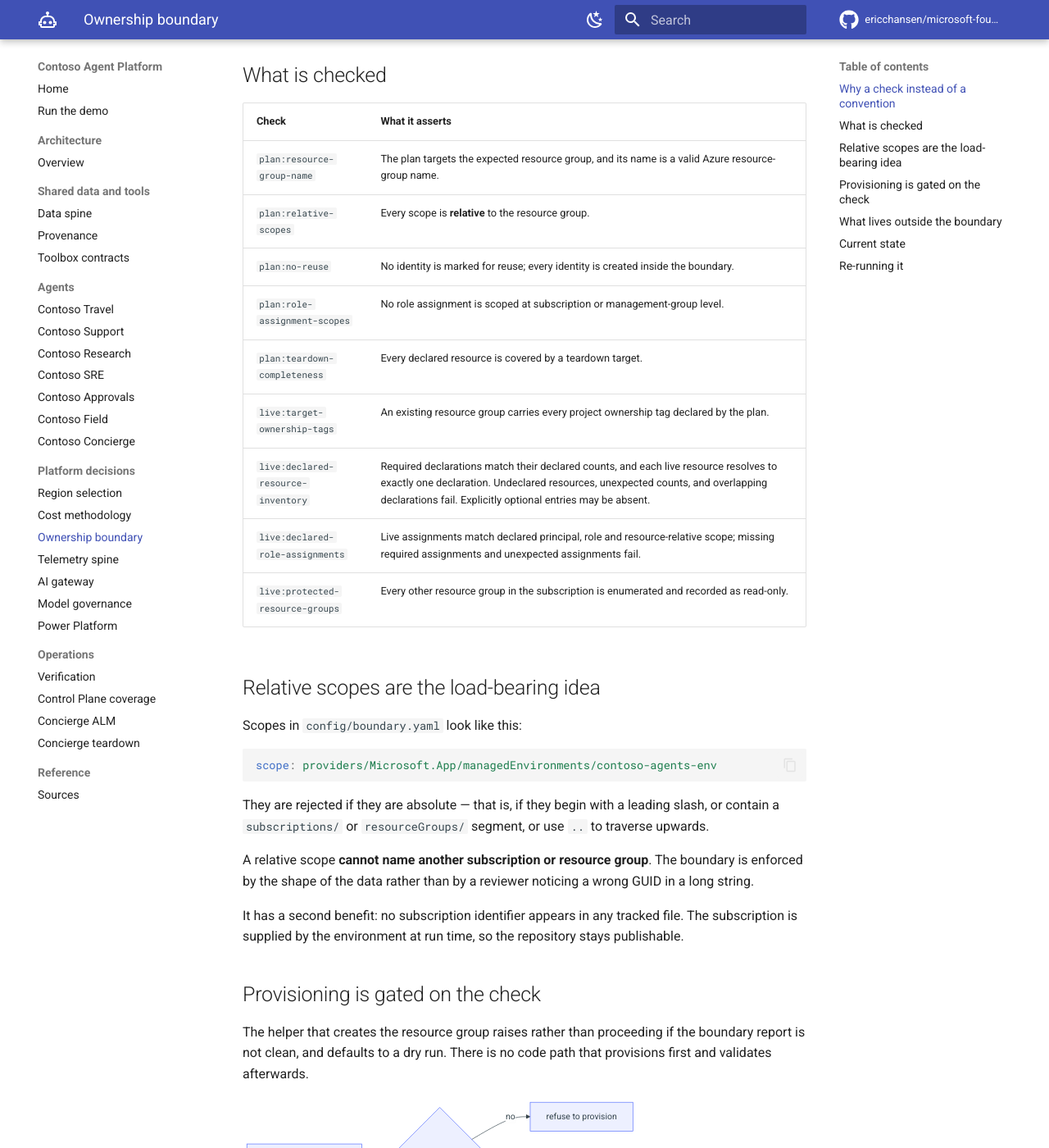
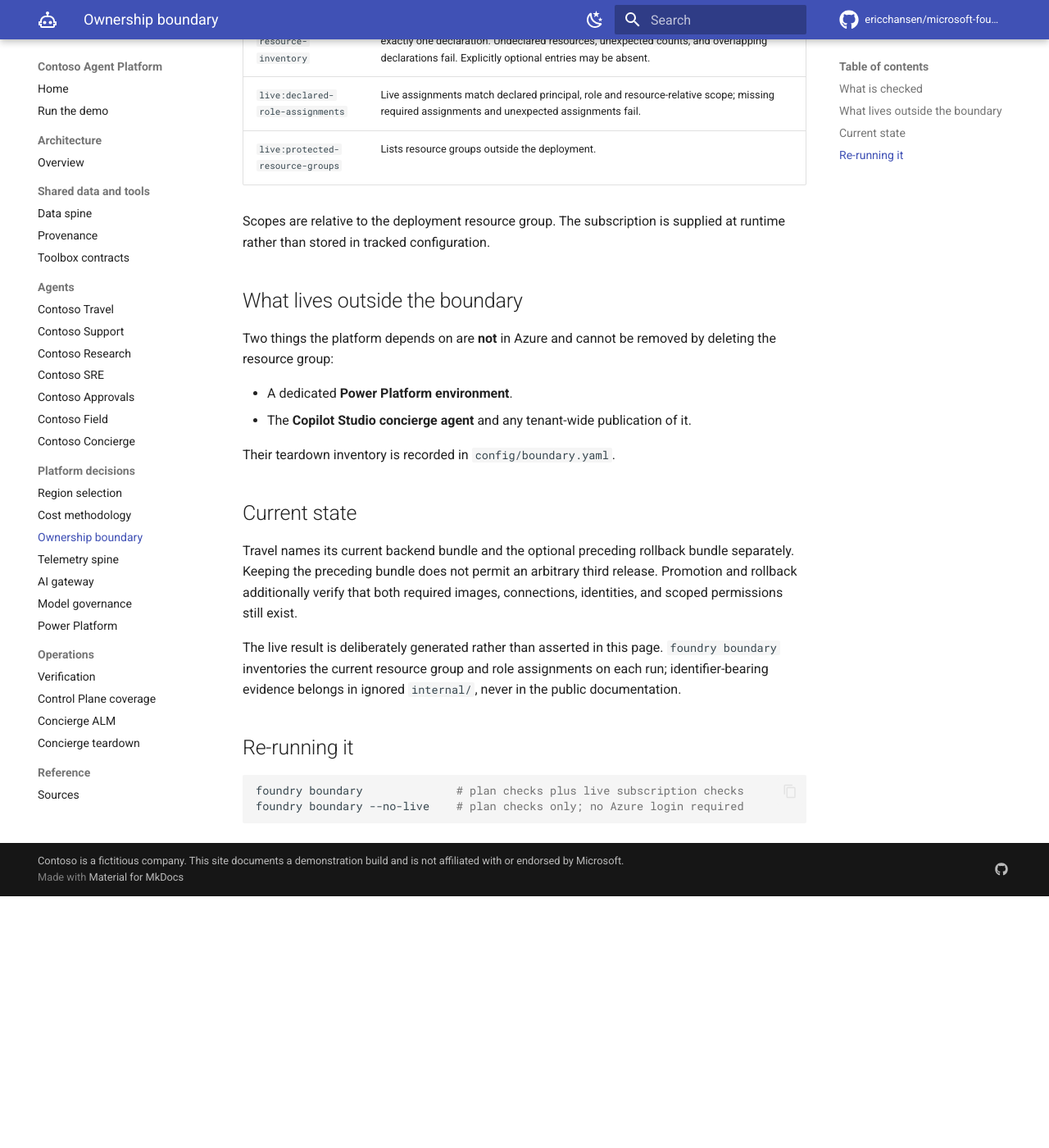
Before and after one commit to ericchansen/microsoft-foundry, an MkDocs documentation site: the page built from docs/platform/boundaries.md, in a window 1280 px wide and 1400 px high, scrolled down 803 px. Shown: the whole window at 82% size. Built offline with MkDocs 1.6.1 and Material for MkDocs 9.7.7, drawn with Linux system fonts in a browser that asks for light colours; comment, search, counter and statistics services are not loaded; after the commit the page ends 1896 px from its top, so only the background shows below that; some of the changed text lies outside the part shown.

Commit message:
fix: Separate deployment and maintenance scope
Remove blanket ownership and read-only assumptions for resources outside the platform deployment manifest. Document explicitly owner-authorized maintenance and align discovery reports, CLI help, and regression coverage.

Keep deployment inventory values, authentication, privacy controls, and explicit-write checks unchanged. No Azure resources are modified.

Co-authored-by: Copilot App <223556219+Copilot@users.noreply.github.com>
Copilot-Session: c8119308-9bc2-46fb-83d2-bc6ac6cf7d1d

````diff
--- a/docs/platform/boundaries.md
+++ b/docs/platform/boundaries.md
@@ -1,30 +1,10 @@
 # Ownership boundary
 
-This project runs inside a subscription it shares with other work. The rule that
-makes that safe is simple:
-
-!!! danger "The rule"
-    Everything this project creates, assigns or deletes lives inside **one
-    resource group**. Everything else in the subscription is read-only.
-
-`foundry boundary` enforces it mechanically, and refuses to create the resource
-group if any check fails.
+`foundry boundary` validates the platform deployment declared in
+`config/boundary.yaml` before provisioning.
 
 The live RBAC comparison uses the principal, role and scope fields returned by
 the documented [Azure CLI role-assignment listing](https://learn.microsoft.com/azure/role-based-access-control/role-assignments-list-cli#list-role-assignments-for-a-subscription).
-
-## Why a check instead of a convention
-
-A convention holds until someone is in a hurry. Three failure modes are worth
-designing against specifically:
-
-- **Adopting someone else's resource group** because the name looked right.
-- **Granting a role at subscription scope** because it was easier than working
-  out the right resource scope.
-- **Writing diagnostics into a shared workspace** because one already existed.
-
-Each is a one-line change, each is invisible in review, and each breaks the
-promise that deleting one resource group removes the platform.
 
 ## What is checked
 
@@ -38,42 +18,10 @@ promise that deleting one resource group removes the platform.
 | `live:target-ownership-tags` | An existing resource group carries every project ownership tag declared by the plan. |
 | `live:declared-resource-inventory` | Required declarations match their declared counts, and each live resource resolves to exactly one declaration. Undeclared resources, unexpected counts, and overlapping declarations fail. Explicitly optional entries may be absent. |
 | `live:declared-role-assignments` | Live assignments match declared principal, role and resource-relative scope; missing required assignments and unexpected assignments fail. |
-| `live:protected-resource-groups` | Every other resource group in the subscription is enumerated and recorded as read-only. |
+| `live:protected-resource-groups` | Lists resource groups outside the deployment. |
 
-## Relative scopes are the load-bearing idea
-
-Scopes in `config/boundary.yaml` look like this:
-
-```yaml
-scope: providers/Microsoft.App/managedEnvironments/contoso-agents-env
-```
-
-They are rejected if they are absolute — that is, if they begin with a leading
-slash, or contain a `subscriptions/` or `resourceGroups/` segment, or use `..`
-to traverse upwards.
-
-A relative scope **cannot name another subscription or resource group**. The
-boundary is enforced by the shape of the data rather than by a reviewer noticing
-a wrong GUID in a long string.
-
-It has a second benefit: no subscription identifier appears in any tracked file.
-The subscription is supplied by the environment at run time, so the repository
-stays publishable.
-
-## Provisioning is gated on the check
-
-The helper that creates the resource group raises rather than proceeding if the
-boundary report is not clean, and defaults to a dry run. There is no code path
-that provisions first and validates afterwards.
-
-```mermaid
-flowchart LR
-    plan["config/boundary.yaml"] --> check{"boundary check<br/>clean?"}
-    check -- no --> stop["refuse to provision"]
-    check -- yes --> dry{"explicitly<br/>confirmed?"}
-    dry -- no --> report["dry run — report only"]
-    dry -- yes --> create["create the resource group"]
-```
+Scopes are relative to the deployment resource group. The subscription is
+supplied at runtime rather than stored in tracked configuration.
 
 ## What lives outside the boundary
 
@@ -83,10 +31,7 @@ deleting the resource group:
 - A dedicated **Power Platform environment**.
 - The **Copilot Studio concierge agent** and any tenant-wide publication of it.
 
-Both are tenant-scope objects shared with everyone else in the tenant, so this
-project does not create them from automation. They are recorded in an explicit
-external teardown inventory in `config/boundary.yaml` so that "delete the
-resource group" is never mistaken for complete cleanup.
+Their teardown inventory is recorded in `config/boundary.yaml`.
 
 ## Current state
 
````
Also changed, not shown: AGENTS.md (+1 -35 lines), README.md (+3 -3 lines), docs/architecture/overview.md (+3 -4 lines), 5 other files.
